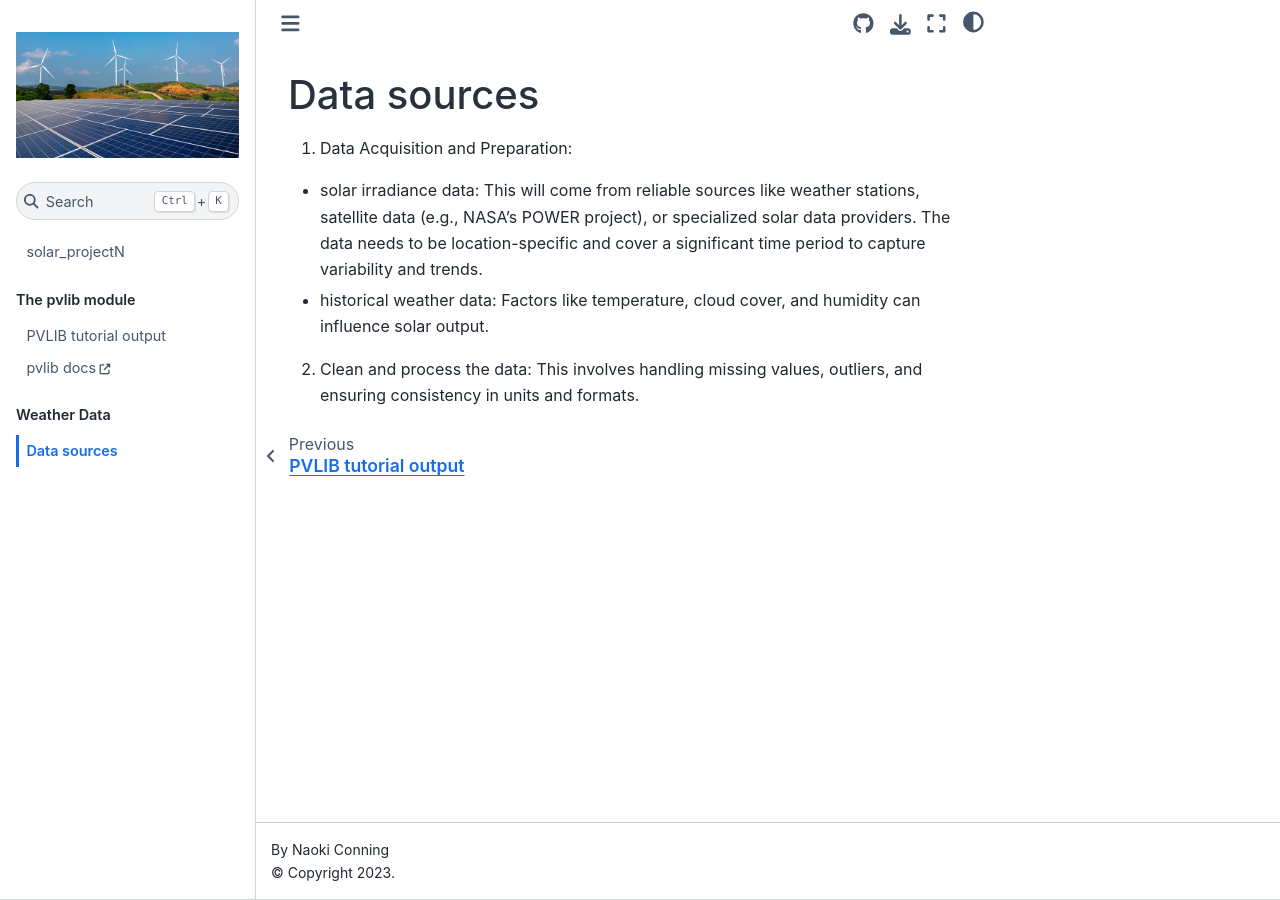
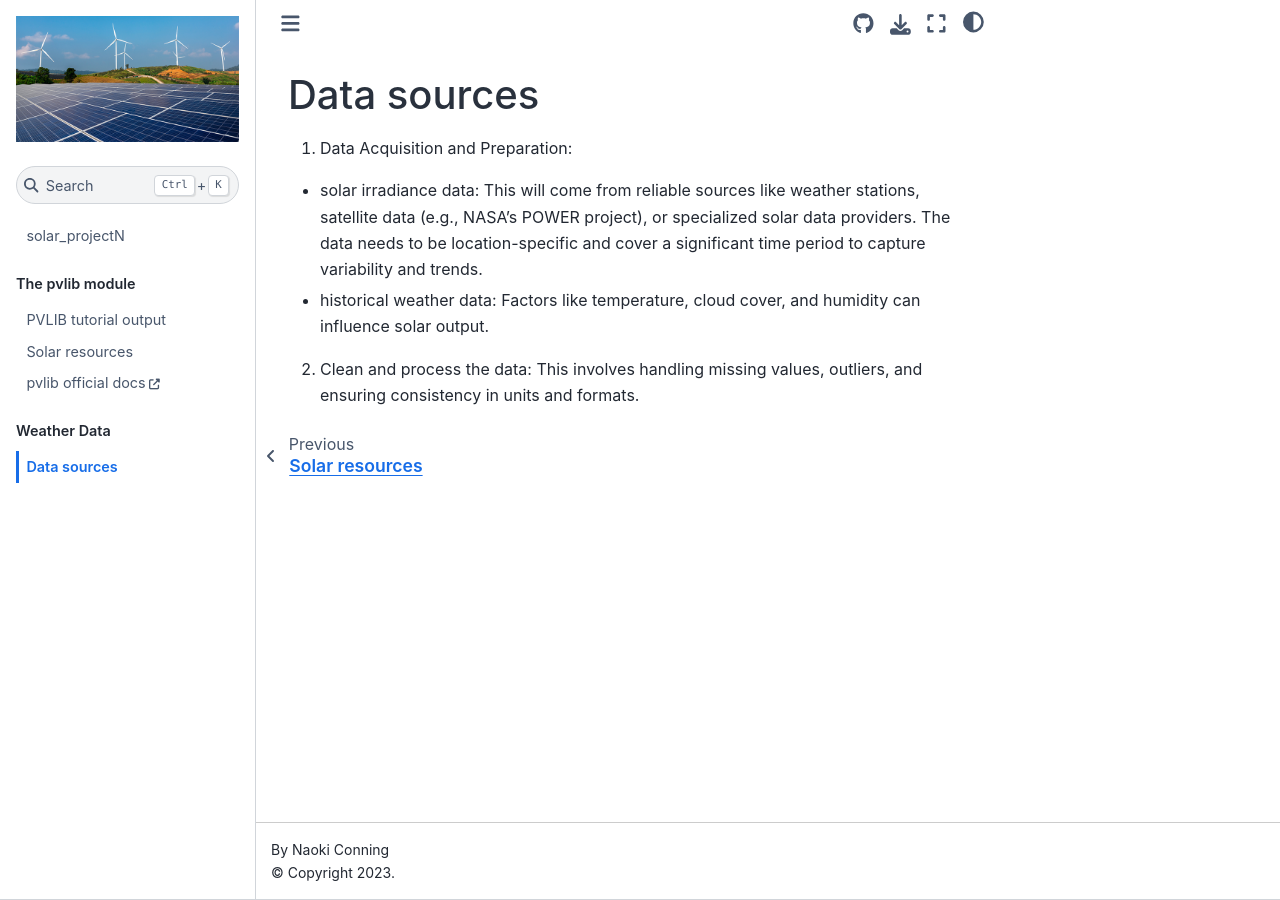
Before and after one commit to naokic3/solar_projectN, a Jupyter Book: the page built from weather_data.md, in a window 1280 px wide. Built offline with Jupyter Book 1.0.4 settings and Sphinx 7.4.7 and the Sphinx Book theme 1.1.4, drawn with Linux system fonts in a browser that asks for light colours.

Commit message:
new solar resources page

```diff
--- a/_toc.yml
+++ b/_toc.yml
@@ -5,8 +5,9 @@
 - caption: The pvlib module
   chapters:
   - file: introtut.ipynb
+  - file: docs/solar_resources.md
   - url: https://pvlib-python.readthedocs.io/en/stable/user_guide/package_overview.html
-    title: pvlib docs
+    title: pvlib official docs
 - caption: Weather Data
   chapters:
   - file: weather_data.md
```
Also changed, not shown: docs/solar_resources.md (added, +7 -0 lines).
